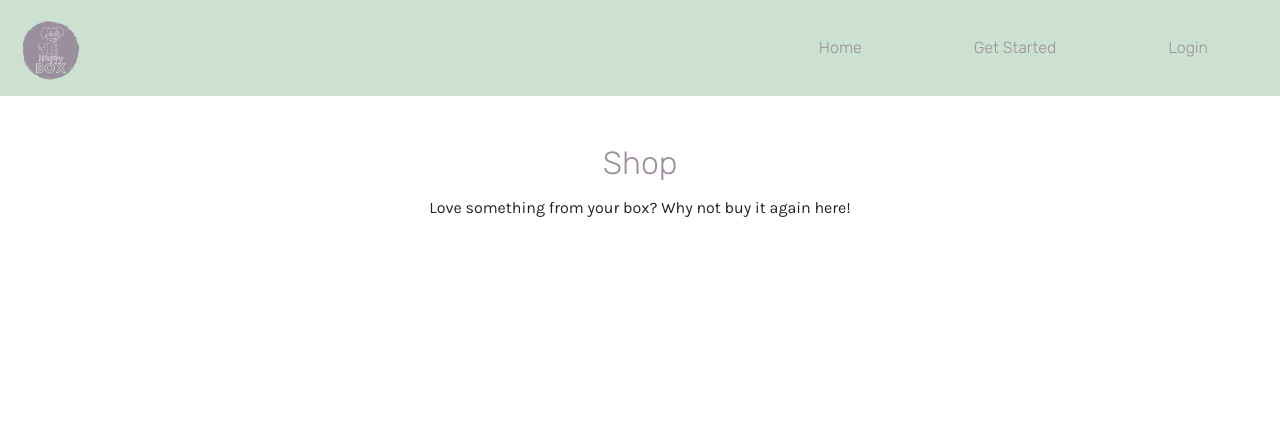
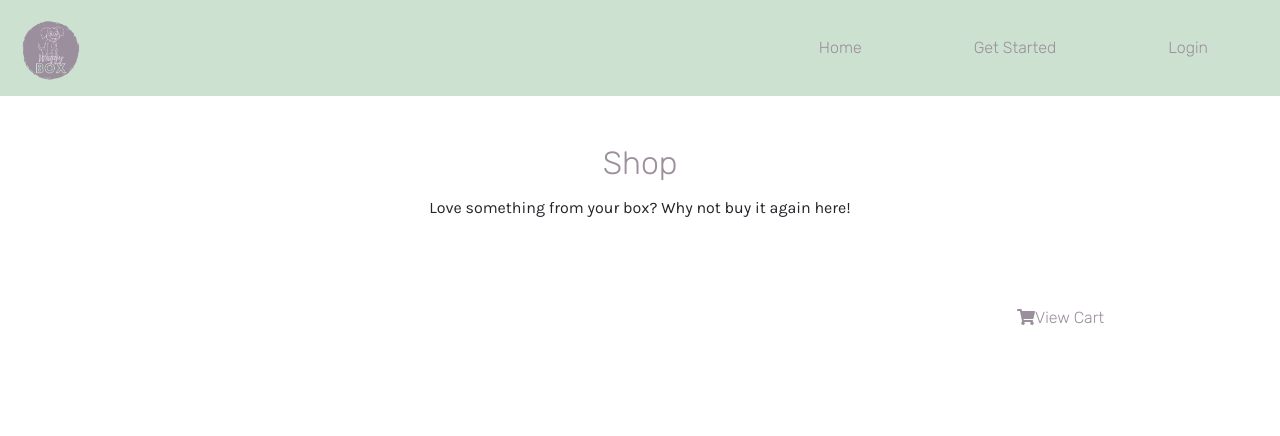
Before and after one commit to ClaireLally8/Waggy-Box, a Django app: template main/templates/main/shop.html in a window 1280 px wide. Shown: the top 436 px of the page. Run offline with Django 3.2, Linux system fonts and the light colour scheme; the template is opened without the code that fills it, so the values that code supplies are empty; parts of the project's set-up code (start-up, migrations or seed data) failed here and were passed over; some libraries are stand-ins or nearby versions.

Commit message:
added links to view bag in shop page

```diff
--- a/main/templates/main/shop.html
+++ b/main/templates/main/shop.html
@@ -14,6 +14,7 @@
             <a class="change-page-link" href="?page={{ page_obj.next_page_number }}">next page</a>
         {% endif %}
     </span>
+    <a href="{% url 'view_bag' %}" class="view-bag"><i class="fas fa-shopping-cart"></i>View Cart</a>
 </div>
 <div class="container mt-5">
   	<div class="row">
--- a/static/css/base.css
+++ b/static/css/base.css
@@ -245,3 +245,15 @@ footer {
     padding-left:3rem;
     padding-right:3rem;
 }
+.view-bag {
+    font-family:"Rubik";
+    font-size:1rem;
+    font-weight:200;
+    color:#9c8f9d;
+    padding-right:8rem;
+    padding-left:5rem;
+}
+.view-bag:hover {
+    color:#8f9d95;
+    text-decoration:underline;
+}
```
